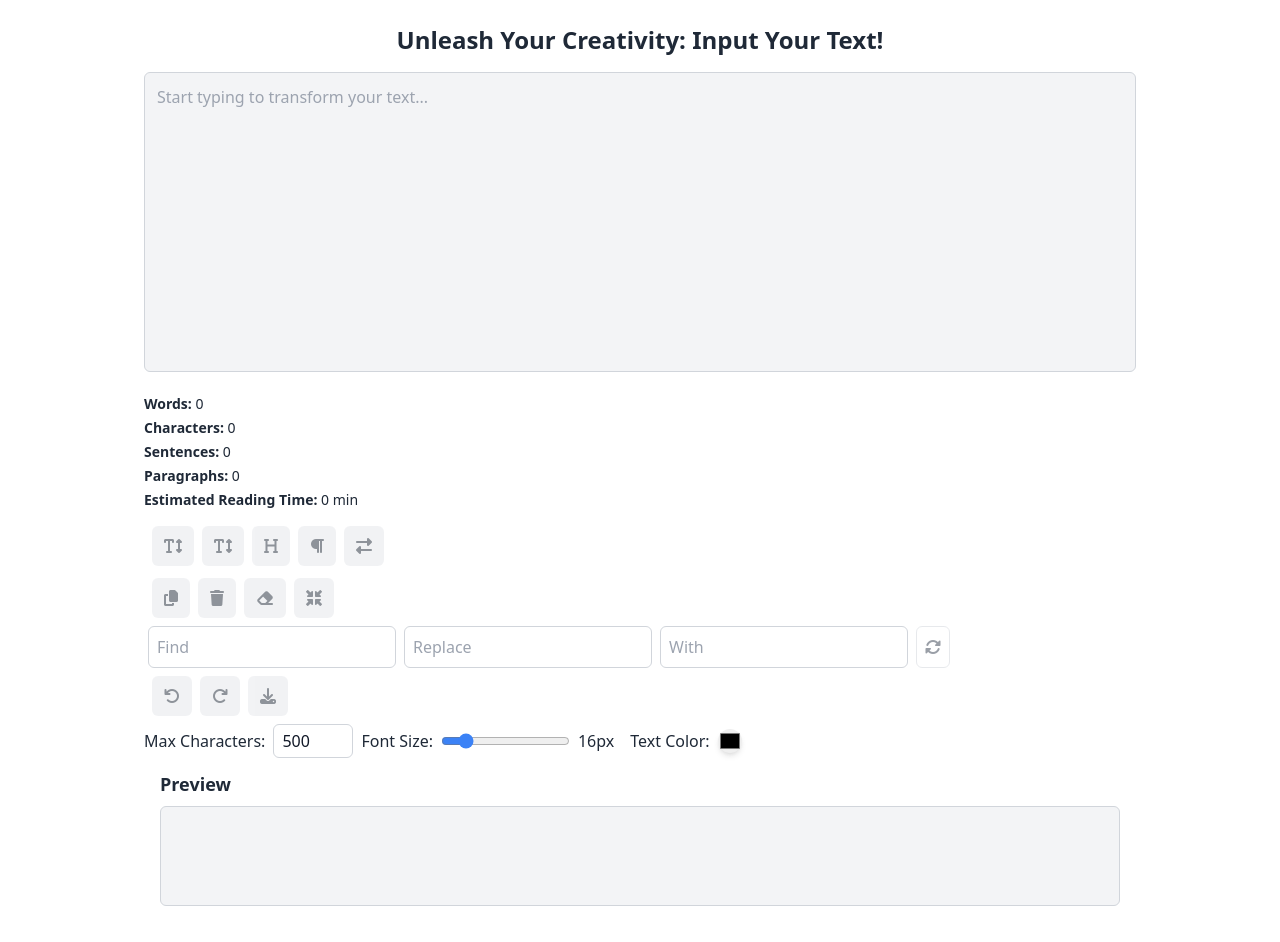
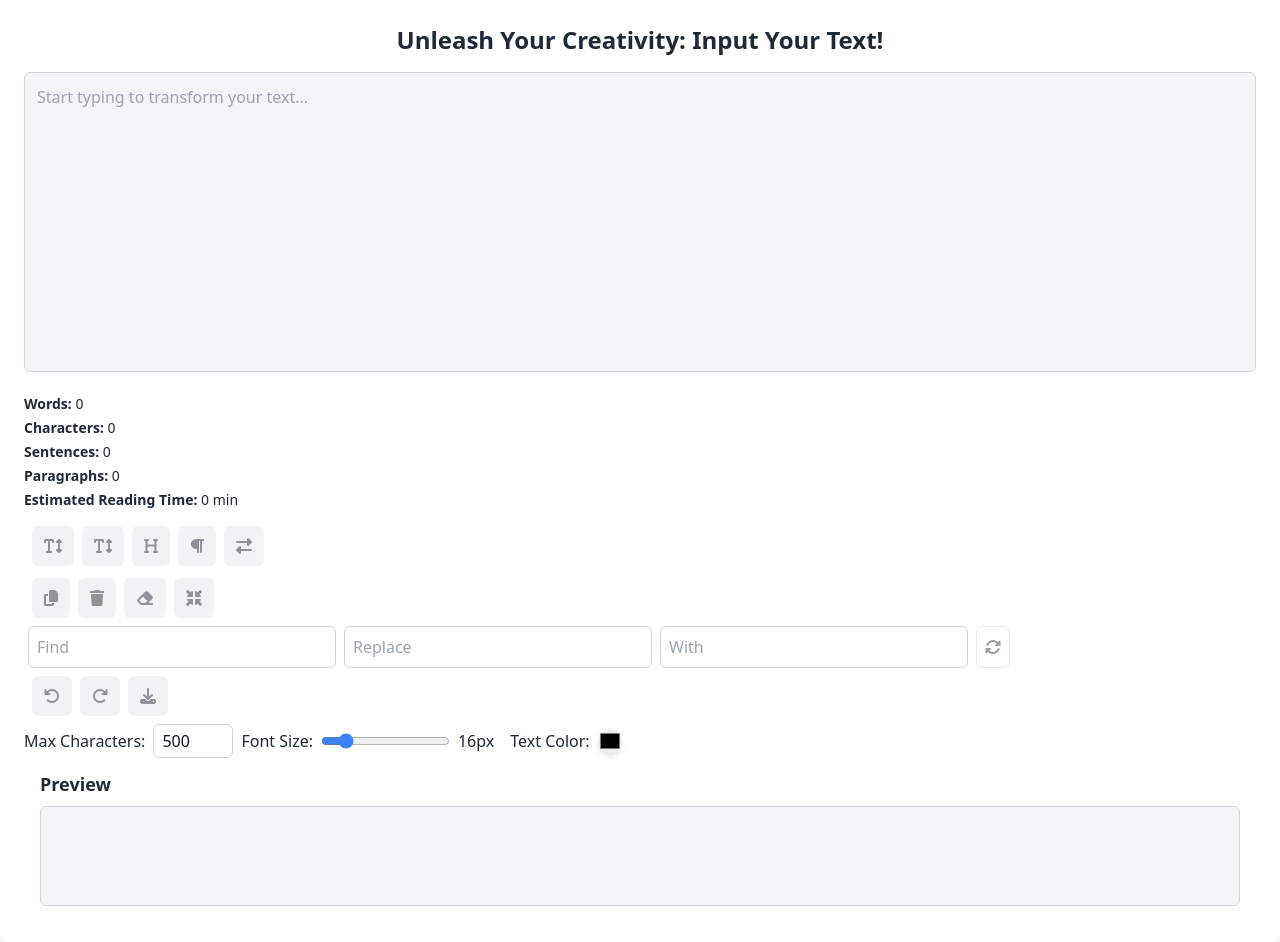
Before and after one commit to DBadshahCode/TextUtils, a React (Create React App) app: page / in a window 1280 px wide. Built offline with nearby package versions, Linux system fonts and the light colour scheme.

Commit message:
theme issue resolved

```diff
--- a/public/index.html
+++ b/public/index.html
@@ -12,7 +12,7 @@
   <title>Format Your Text</title>
 </head>
 
-<body class="min-h-screen bg-white text-gray-900 dark:bg-gray-900 dark:text-gray-100 transition-colors">
+<body>
   <noscript>You need to enable JavaScript to run this app.</noscript>
   <div id="root"></div>
 </body>
--- a/src/App.js
+++ b/src/App.js
@@ -3,7 +3,7 @@ import '@fortawesome/fontawesome-free/css/all.min.css';
 
 function App() {
   return (
-    <div>
+    <div className="bg-white text-gray-900 dark:bg-gray-900 dark:text-gray-100 transition-colors">
       <TextEditor heading="Unleash Your Creativity: Input Your Text!" />
     </div>
   );
--- a/src/components/TextEditor.js
+++ b/src/components/TextEditor.js
@@ -123,7 +123,7 @@ export default function TextEditor({ heading }) {
   };
 
   return (
-    <div className="max-w-5xl mx-auto my-6 px-4">
+    <div className="max-w-7xl mx-auto p-6 bg-white dark:bg-gray-900 rounded-lg shadow-md">
       <h3 className="text-center mb-4 text-2xl font-semibold text-gray-800 dark:text-gray-100">{heading}</h3>
       <TextArea
         text={text}
```
